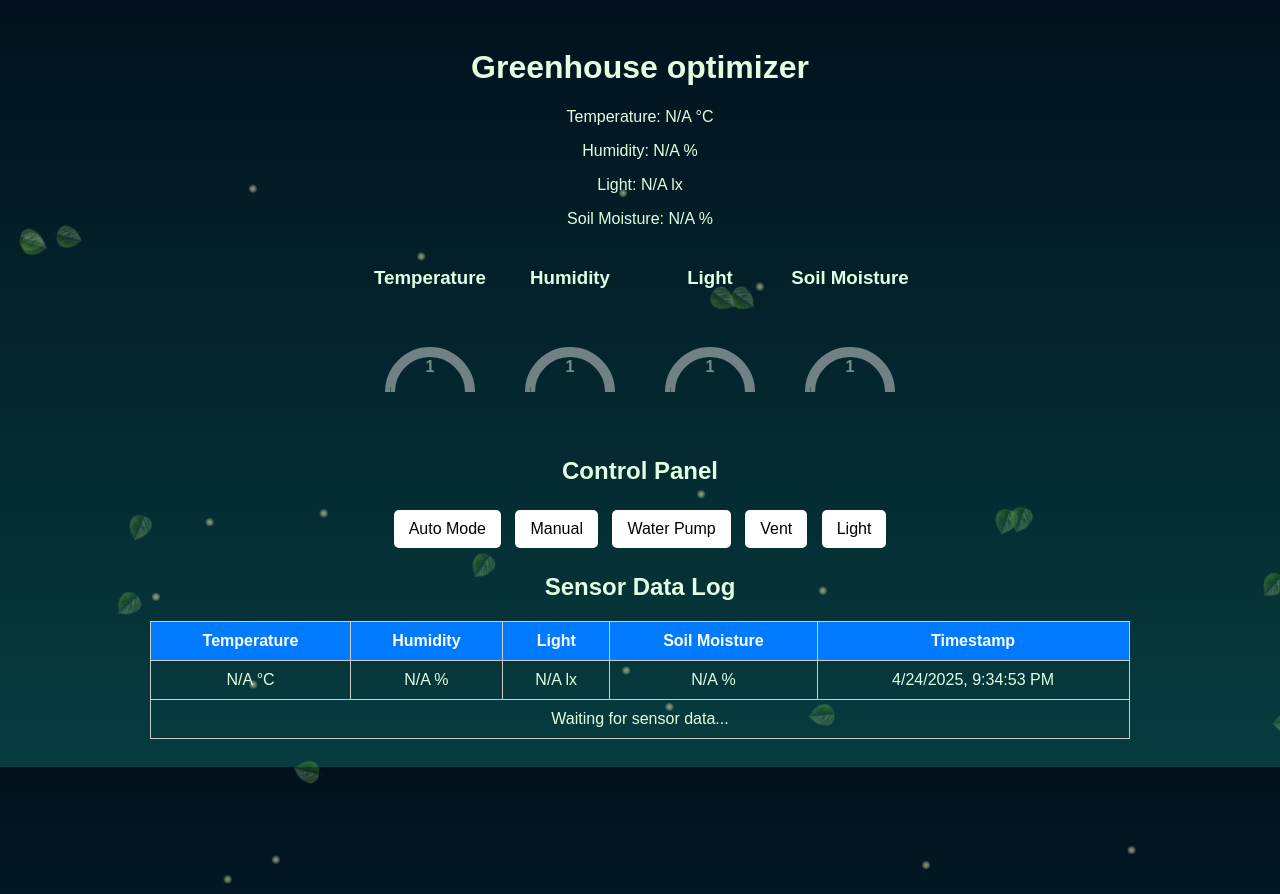
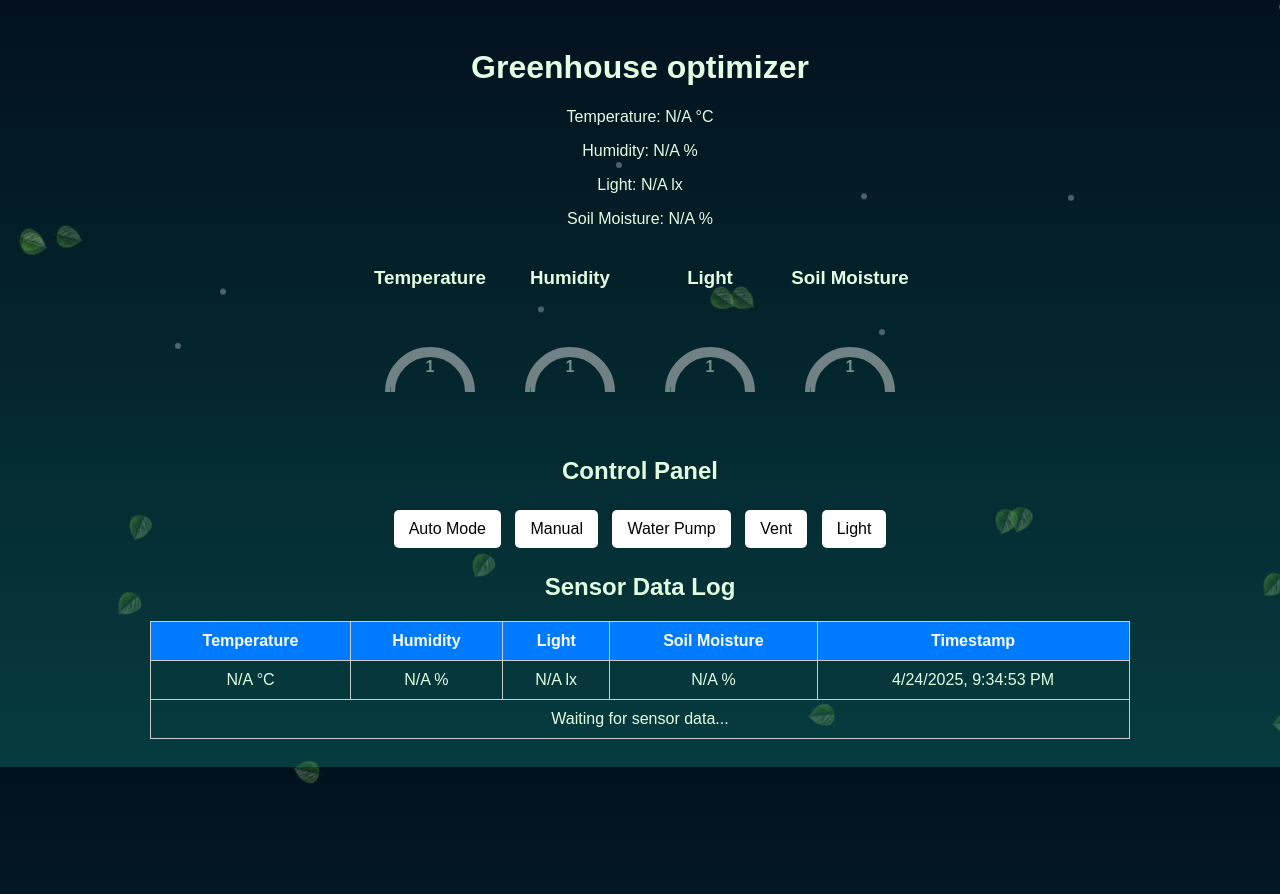
Before and after one commit to oasb16/green-house-optimizer, a Flask app: page / in a window 1280 px wide. Run offline with Flask 3, Linux system fonts and the light colour scheme.

Commit message:
Initial commit

```diff
--- a/static/style.css
+++ b/static/style.css
@@ -161,11 +161,11 @@ th {
 
 .pollen {
     position: absolute;
-    width: 8px;
-    height: 8px;
-    background: radial-gradient(circle, rgba(255,255,200,0.6), transparent);
+    width: 6px;
+    height: 6px;
+    background: rgba(255, 255, 255, 0.3);
     border-radius: 50%;
-    animation: drift 10s linear infinite;
+    animation: floaty linear infinite;
 }
 
 @keyframes fall {
@@ -177,3 +177,8 @@ th {
     0% { transform: translate(0, 0); }
     100% { transform: translate(100px, 200px); }
 }
+
+@keyframes floaty {
+    0% { transform: translateY(0); }
+    100% { transform: translateY(-100vh); }
+}
```
